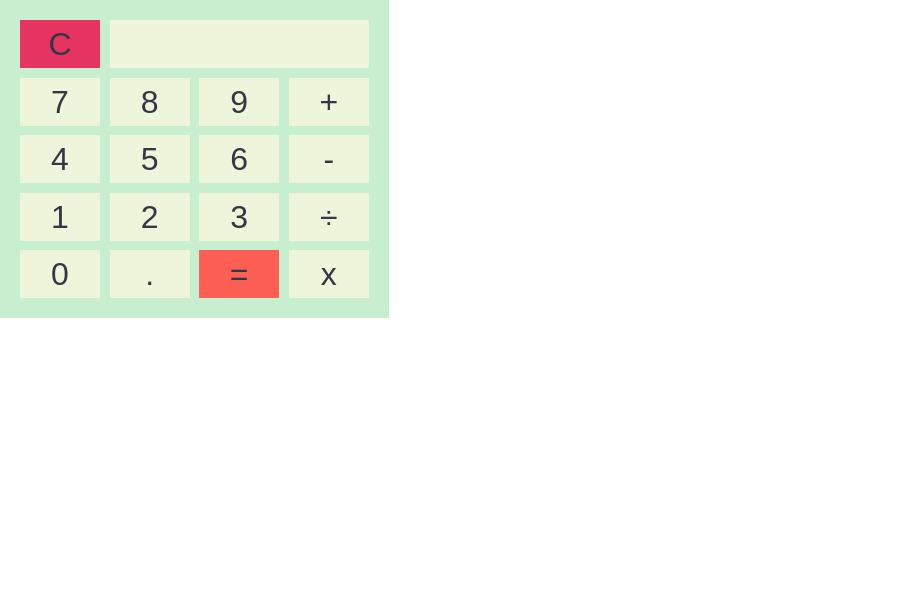
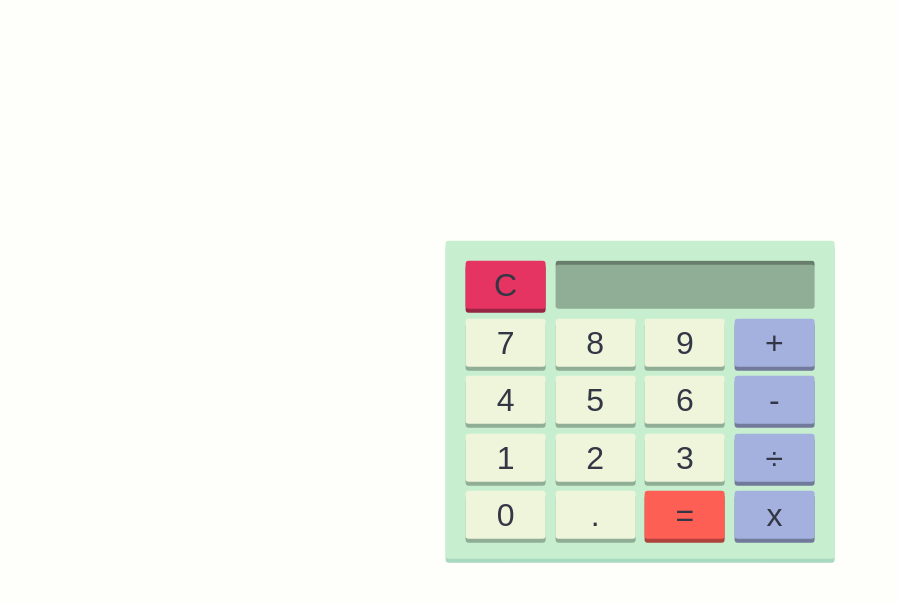
Before and after one commit to She-Codes/calculator, a plain HTML site: page index.html in a window 1280 px wide. Shown: the whole page, without its empty margins (0-898 px from the left). Drawn offline with Linux system fonts and the light colour scheme.

Commit message:
finishing touches on calculator colors

```diff
--- a/css/styles.css
+++ b/css/styles.css
@@ -5,18 +5,22 @@
 body {
   font-family: Arial, sans-serif;
   font-size: 2rem;
+  background: #FEFFFB;
 }
 
-/*.grid:after {
-  content: "";
-  display: table;
-  clear: both;
-}
-*/
 .calculator {
   background: #C7EFCF;
   padding: 20px;
   position: absolute;
+  left: 50%;
+  top: 50%;
+  -webkit-transform: translate(-50%, -50%);
+  transform: translate(-50%, -50%);
+  box-shadow: 0 4px #A9D8C0;
+}
+
+.calculator, span {
+  border-radius: 3px;
 }
 
 .row {
@@ -47,12 +51,23 @@ span:last-child {
   margin-bottom: 0;
 }
 
+.bttn {
+  box-shadow: 0 4px rgba(0, 0, 0, 0.28);
+}
+
 .c {
   background: #E63462;
+  box-shadow: 0 4px #962643;
 }
 
 .equal {
   background: #FE5F55;
+  box-shadow: 0 4px #AF423B;
+}
+
+.op {
+  background: #A4B1DE;
+  box-shadow: 0 4px #717a9a;
 }
 
 .screen {
@@ -60,4 +75,6 @@ span:last-child {
   -ms-flex: 100;
   -webkit-flex: 100;
   flex: 100;
+  box-shadow: inset 0 4px rgba(0, 0, 0, 0.28);
+  background: rgba(0, 0, 0, 0.28);
 }
```
